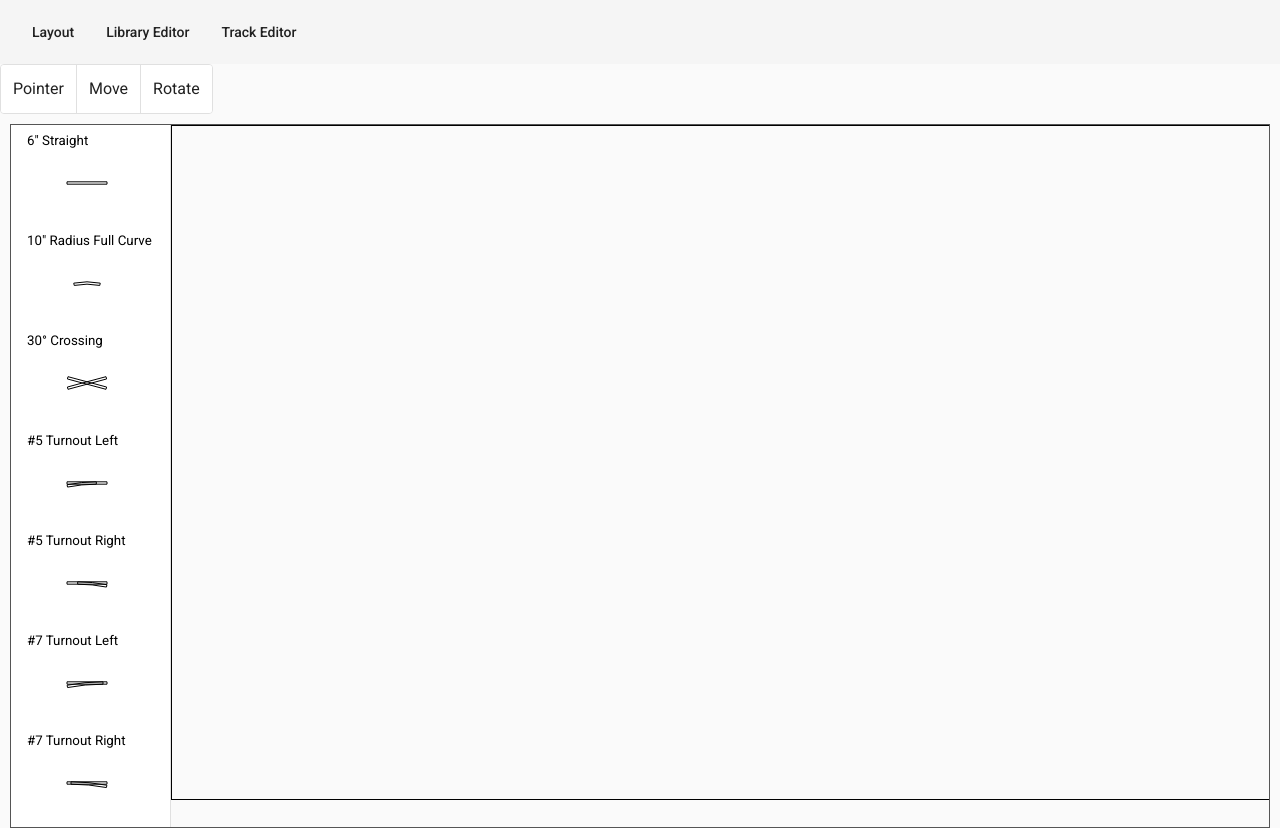
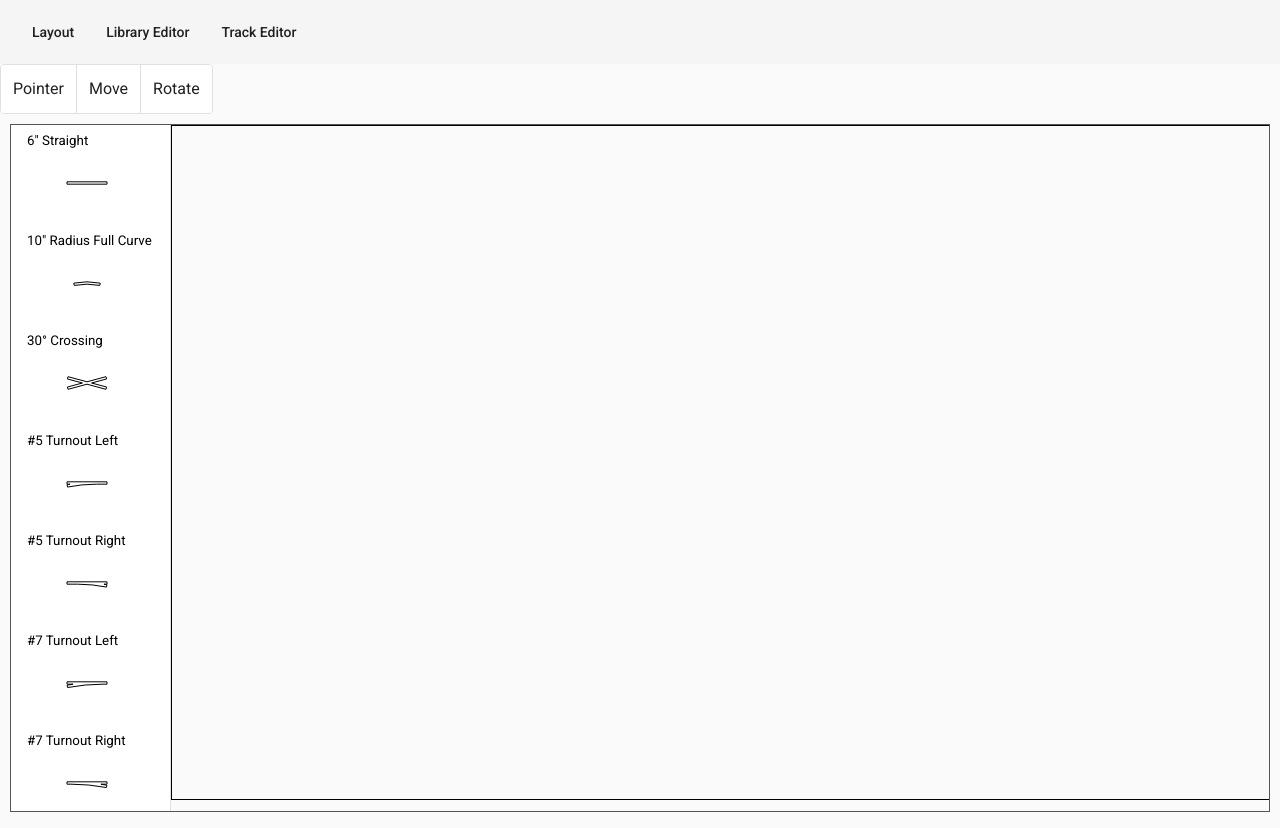
Before and after one commit to jeffie9/electron-tracks, an Angular app: page /layout in a window 1280 px wide. Built offline with nearby package versions, Linux system fonts and the light colour scheme.

Commit message:
add more outlines

```diff
--- a/src/app/layout/layout.component.css
+++ b/src/app/layout/layout.component.css
@@ -10,7 +10,7 @@
 }
 
 .mat-drawer-container {
-    height: 88vh;
+    height: 86vh;
     margin: 10px;
     border: 1px solid #555;
 }
--- a/src/app/layout/layout.component.ts
+++ b/src/app/layout/layout.component.ts
@@ -210,7 +210,7 @@ drawGlass(offsetX: number, offsetY: number, angle: number) {
   }
 
 mouseUp(e: MouseEvent) {
-    console.log('mouseUp', e);
+    console.log('mouseUp', this.toolButtonGroup.value, e);
     if (this.dragging) {
         // tell the browser we're handling this mouse event
         e.preventDefault();
--- a/src/app/track-editor/track-editor.component.ts
+++ b/src/app/track-editor/track-editor.component.ts
@@ -6,6 +6,7 @@ import { Track, TrackType, HALF_SCALE_WIDTH, SCALE_WIDTH } from '../track';
 import { TrackService, inchesToScaleFeet, scaleFeetToInches, degreesToRadians, radiansToDegrees } from '../track.service';
 import { angleBetweenPoints, distance, intersection } from '../geometry';
 import { MatTabGroup } from '@angular/material/tabs';
+import { Matrix } from '../matrix';
 
 const MM_PER_IN = 25.400051;
 
@@ -165,20 +166,27 @@ export class TrackEditorComponent implements OnInit {
                 this.canvasContext.fill();
             }
 
-            if (this.track.type === TrackType.RightTurnout) {
-                let R1 = this.track.paths[0].straightOutlinePoints();
+            if (this.track.type === TrackType.RightCurvedTurnout) {
+                let R1 = this.track.paths[0].curveOutlinePoints();
                 let R2 = this.track.paths[1].curveOutlinePoints();
-                let R = this.track.paths[1].r + HALF_SCALE_WIDTH;
-                let theta = (Math.PI / 2) - Math.asin((R - SCALE_WIDTH) / R);
-                let dx = Math.sin(theta) * R;
+                let a = this.track.paths[1].r + HALF_SCALE_WIDTH;
+                let b = this.track.paths[0].r - HALF_SCALE_WIDTH;
+                let c = this.track.paths[0].r - this.track.paths[1].r;
+                let theta = Math.acos((b*b + c*c - a*a) / (2 * b * c));
+                let mat = new Matrix()
+                    .translate(this.track.paths[0].xc, this.track.paths[0].yc)
+                    .rotate(theta)
+                    .translate(-this.track.paths[0].xc, -this.track.paths[0].yc);
+                let I1 = mat.applyToPoint(R1[6], R1[7]);
+                console.log('I', a, b, c, theta, I1);
+
                 this.canvasContext.fillStyle = 'green';
                 this.canvasContext.beginPath();
-                this.canvasContext.ellipse(R2[6] + dx, R2[7], 2, 2, 0, 0, 2 * Math.PI);
+                this.canvasContext.ellipse(I1[0], I1[1], 2, 2, 0, 0, 2 * Math.PI);
                 this.canvasContext.fill();
-                console.log(dx, R1[4], R1[5]);
                 this.canvasContext.fillStyle = 'red';
                 this.canvasContext.beginPath();
-                this.canvasContext.ellipse(R2[6], R2[7], 2, 2, 0, 0, 2 * Math.PI);
+                this.canvasContext.ellipse(R1[6], R1[7], 2, 2, 0, 0, 2 * Math.PI);
                 this.canvasContext.fill();
                 this.canvasContext.fillStyle = 'black';
                 this.canvasContext.beginPath();
--- a/src/app/track.ts
+++ b/src/app/track.ts
@@ -1,4 +1,4 @@
-import { closestPoints, angleBetweenPoints } from './geometry';
+import { closestPoints, angleBetweenPoints, intersection } from './geometry';
 import { Matrix } from './matrix';
 
 // prototype tie spacing ~ 19-21 inches
@@ -26,11 +26,13 @@ export class TrackPath {
         public y2: number,
         public xc?: number,
         public yc?: number,
-        public r?: number) {}
+        public r?: number,
+        public len?: number,
+        public sweep?: number) {}
 
     static straightPath(length: number): TrackPath {
         let halfLength = length / 2;
-        return new TrackPath(-halfLength, 0, halfLength, 0);
+        return new TrackPath(-halfLength, 0, halfLength, 0, undefined, undefined, undefined, length);
     }
 
     static curvePath(radius: number, sweep: number): TrackPath {
@@ -42,7 +44,7 @@ export class TrackPath {
         let dy = Math.sin(a);
         let x1 = xc - dx * radius;
         let y1 = yc - dy * radius;
-        return new TrackPath(-x1, y1, x1, y1, xc, yc, radius);
+        return new TrackPath(-x1, y1, x1, y1, xc, yc, radius, undefined, sweep);
     }
 
     calcAngleAtPoint(x: number, y: number): number {
@@ -75,7 +77,7 @@ export class TrackPath {
      */
     transform(mat: Matrix): TrackPath {
         let trx = mat.applyToArray([this.x1, this.y1, this.x2, this.y2, this.xc, this.yc]);
-        return new TrackPath(trx[0], trx[1], trx[2], trx[3], trx[4], trx[5], this.r);
+        return new TrackPath(trx[0], trx[1], trx[2], trx[3], trx[4], trx[5], this.r, this.len, this.sweep);
     }
 
     rotate(a: number) {
@@ -161,8 +163,8 @@ export class TrackPath {
 export class Track {
     public id: number;
     public paths: TrackPath[];
-    public outline: Path2D;
-    public svg: string;
+    private _outline: Path2D;
+    private _svg: string;
     public type: TrackType;
     public label: string;
 
@@ -177,10 +179,12 @@ export class Track {
                 e.y2,
                 e.xc,
                 e.yc,
-                e.r);
+                e.r,
+                e.len,
+                e.sweep);
         });
-        t.svg = data.outline;
-        t.outline = new Path2D(data.outline);
+        // t._svg = data.outline;
+        // t._outline = new Path2D(data.outline);
         t.type = data.type;
         t.label = data.label;
         return t;
@@ -190,8 +194,8 @@ export class Track {
         let track = new Track();
         track.id = id;
         track.paths = paths;
-        track.svg = outline;
-        track.outline = new Path2D(outline);
+        // track._svg = outline;
+        // track._outline = new Path2D(outline);
         track.type = type;
         track.label = label;
         return track;
@@ -304,12 +308,178 @@ export class Track {
                 if (e.r != null) t['r'] = e.r;
                 return t;
             }),
-            outline: this.svg,
+            // outline: this._svg,
             type: this.type,
             label: this.label
         };
     }
 
+
+    public get outline() : Path2D {
+        if (!this._outline) {
+            this._outline = new Path2D(this.svg);
+        }
+        return this._outline;
+    }
+
+
+    public set outline(v : Path2D) {
+        this._outline = v;
+    }
+
+
+    public get svg() : string {
+        if (!this._svg) {
+            switch (this.type) {
+                case TrackType.Straight:
+                    this._svg = this.straightOutline();
+                    break;
+                case TrackType.Curve:
+                    this._svg = this.curveOutline();
+                    break;
+                case TrackType.Crossing:
+                    this._svg = this.crossingOutline();
+                    break;
+                case TrackType.LeftTurnout:
+                case TrackType.RightTurnout:
+                    this._svg = this.turnoutOutline();
+                    break;
+                case TrackType.LeftCurvedTurnout:
+                case TrackType.RightCurvedTurnout:
+                    this._svg = this.curveTurnoutOutline();
+                    break;
+                default:
+                    this._svg = this.paths[0].outline() + this.paths[1].outline();
+                    break;
+            }
+        }
+        return this._svg;
+    }
+
+    public set svg(v : string) {
+        this._svg = v;
+    }
+
+    straightOutline(): string {
+        let pts = this.paths[0].straightOutlinePoints();
+        return `
+            M ${pts[0]} ${pts[1]}
+            L ${pts[2]} ${pts[3]}
+            L ${pts[4]} ${pts[5]}
+            L ${pts[6]} ${pts[7]}
+            Z `;
+    }
+
+    curveOutline(): string {
+        let pts = this.paths[0].curveOutlinePoints();
+        return `
+            M ${pts[0]} ${pts[1]}
+            A ${this.paths[0].r + HALF_SCALE_WIDTH} ${this.paths[0].r + HALF_SCALE_WIDTH} 0 0 1 ${pts[2]} ${pts[3]}
+            L ${pts[4]} ${pts[5]}
+            A ${this.paths[0].r - HALF_SCALE_WIDTH} ${this.paths[0].r - HALF_SCALE_WIDTH} 0 0 0 ${pts[6]} ${pts[7]}
+            Z `;
+    }
+
+    crossingOutline(): string {
+        let R1 = this.paths[0].straightOutlinePoints();
+        let R2 = this.paths[1].straightOutlinePoints();
+        let I1 = intersection(R1[0], R1[1], R1[2], R1[3], R2[0], R2[1], R2[2], R2[3]);
+        let I2 = intersection(R1[0], R1[1], R1[2], R1[3], R2[4], R2[5], R2[6], R2[7]);
+        let I3 = intersection(R1[4], R1[5], R1[6], R1[7], R2[4], R2[5], R2[6], R2[7]);
+        let I4 = intersection(R1[4], R1[5], R1[6], R1[7], R2[0], R2[1], R2[2], R2[3]);
+
+        return `
+            M ${R1[0]} ${R1[1]}
+            L ${I1[0]} ${I1[1]}
+            L ${R2[2]} ${R2[3]}
+            L ${R2[4]} ${R2[5]}
+            L ${I2[0]} ${I2[1]}
+            L ${R1[2]} ${R1[3]}
+            L ${R1[4]} ${R1[5]}
+            L ${I3[0]} ${I3[1]}
+            L ${R2[6]} ${R2[7]}
+            L ${R2[0]} ${R2[1]}
+            L ${I4[0]} ${I4[1]}
+            L ${R1[6]} ${R1[7]}
+            Z`;
+    }
+
+    turnoutOutline(): string {
+        let R1 = this.paths[0].straightOutlinePoints();
+        let R2 = this.paths[1].curveOutlinePoints();
+        let R = this.paths[1].r + HALF_SCALE_WIDTH;
+        let theta = (Math.PI / 2) - Math.asin((R - SCALE_WIDTH) / R);
+        let dx = Math.sin(theta) * R;
+        let I1: number[];
+
+        if (this.type === TrackType.LeftTurnout) {
+            I1 = [R2[4] - dx, R2[5]];
+            return `
+                M ${R1[0]} ${R1[1]}
+                L ${R1[2]} ${R1[3]}
+                L ${R1[4]} ${R1[5]}
+                L ${R2[4]} ${R2[5]}
+                A ${R - SCALE_WIDTH} ${R - SCALE_WIDTH} 0 0 0 ${R2[6]} ${R2[7]}
+                L ${R2[0]} ${R2[1]}
+                A ${R} ${R} 0 0 1 ${I1[0]} ${I1[1]}
+                L ${R1[6]} ${R1[7]}
+                Z`;
+        } else if (this.type === TrackType.RightTurnout) {
+            I1 = [R2[6] + dx, R2[7]];
+            return `
+                M ${R1[0]} ${R1[1]}
+                L ${R1[2]} ${R1[3]}
+                L ${R1[4]} ${R1[5]}
+                L ${I1[0]} ${I1[1]}
+                A ${R - SCALE_WIDTH} ${R - SCALE_WIDTH} 0 0 1 ${R2[2]} ${R2[3]}
+                L ${R2[4]} ${R2[5]}
+                A ${R} ${R} 0 0 0 ${R2[6]} ${R2[7]}
+                L ${R1[6]} ${R1[7]}
+                Z`;
+        }
+
+    }
+
+    curveTurnoutOutline():string {
+        let B1 = this.paths[0].curveOutlinePoints();
+        let B2 = this.paths[1].curveOutlinePoints();
+        let R1 = this.paths[0].r;
+        let R2 = this.paths[1].r;
+        let a = R2 + HALF_SCALE_WIDTH;
+        let b = R1 - HALF_SCALE_WIDTH;
+        let c = R1 - R2;
+        let theta = Math.acos((b*b + c*c - a*a) / (2 * b * c));
+        if (this.type === TrackType.LeftCurvedTurnout) {
+            theta = -theta;
+        }
+        let mat = new Matrix()
+            .translate(this.paths[0].xc, this.paths[0].yc)
+            .rotate(theta)
+            .translate(-this.paths[0].xc, -this.paths[0].yc);
+        if (this.type === TrackType.LeftCurvedTurnout) {
+            let I1 = mat.applyToPoint(B1[4], B1[5]);
+            return `
+                M ${B1[0]} ${B1[1]}
+                A ${R1 + HALF_SCALE_WIDTH} ${R1 + HALF_SCALE_WIDTH} 0 0 1 ${B1[2]} ${B1[3]}
+                L ${B1[4]} ${B1[5]}
+                A ${R2 - HALF_SCALE_WIDTH} ${R2 - HALF_SCALE_WIDTH} 0 0 0 ${B2[6]} ${B2[7]}
+                L ${B2[0]} ${B2[1]}
+                A ${R2 + HALF_SCALE_WIDTH} ${R2 + HALF_SCALE_WIDTH} 0 0 1 ${I1[0]} ${I1[1]}
+                A ${R1 - HALF_SCALE_WIDTH} ${R1 - HALF_SCALE_WIDTH} 0 0 0 ${B1[6]} ${B1[7]}
+                Z`;
+        } else if (this.type === TrackType.RightCurvedTurnout) {
+            let I1 = mat.applyToPoint(B1[6], B1[7]);
+            return `
+                M ${B1[0]} ${B1[1]}
+                A ${R1 + HALF_SCALE_WIDTH} ${R1 + HALF_SCALE_WIDTH} 0 0 1 ${B1[2]} ${B1[3]}
+                L ${B1[4]} ${B1[5]}
+                A ${R1 - HALF_SCALE_WIDTH} ${R1 - HALF_SCALE_WIDTH} 0 0 0 ${I1[0]} ${I1[1]}
+                A ${R2 + HALF_SCALE_WIDTH} ${R2 + HALF_SCALE_WIDTH} 0 0 1 ${B2[2]} ${B2[3]}
+                L ${B2[4]} ${B2[5]}
+                A ${R2 - HALF_SCALE_WIDTH} ${R2 - HALF_SCALE_WIDTH} 0 0 0 ${B2[6]} ${B2[7]}
+                Z`;
+        }
+    }
 }
 
 export class TrackRef {
```
